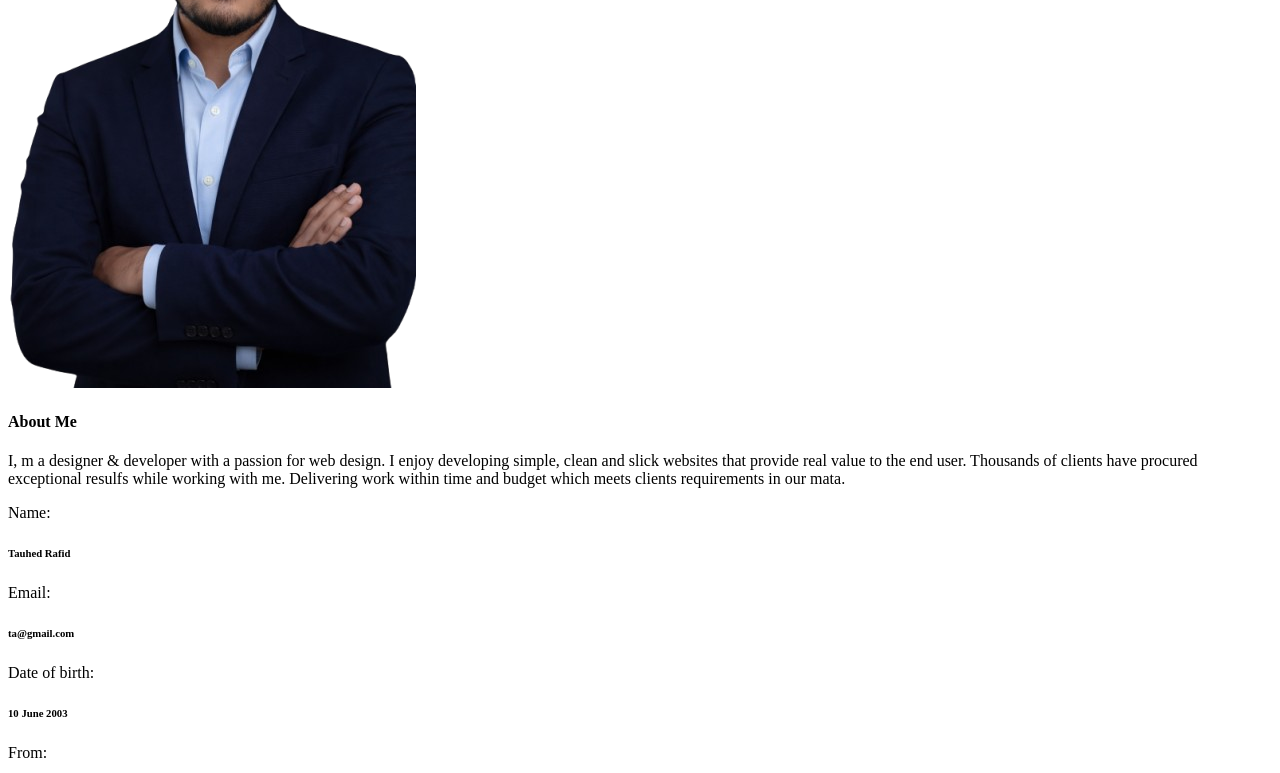
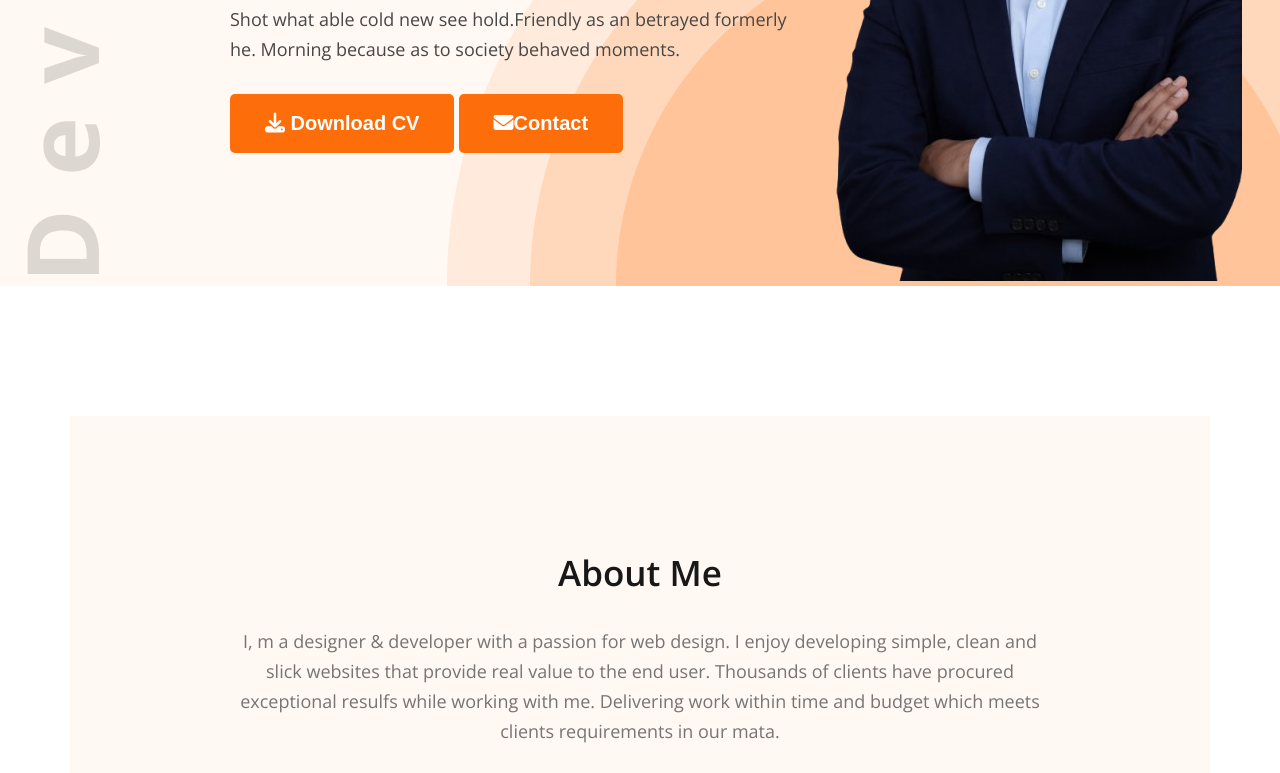
Before and after one commit to Tauhed47/Portfolio, a plain HTML site: page index.html in a window 1280 px wide. Shown: the part 517-1290 px from the top of the page. Drawn offline with nearby package versions, Linux system fonts and the light colour scheme.

Commit message:
portfolio

```diff
--- a/index.html
+++ b/index.html
@@ -9,7 +9,7 @@
     <link rel="preconnect" href="https://fonts.gstatic.com" crossorigin>
     <link href="https://fonts.googleapis.com/css2?family=Open+Sans:ital,wght@0,300..800;1,300..800&display=swap"
         rel="stylesheet">
-    <link rel="stylesheet" href="styles/portfolio.css">
+    <link rel="stylesheet" href="styles/style.css">
 
     <link rel="stylesheet" href="https://cdnjs.cloudflare.com/ajax/libs/font-awesome/6.5.1/css/all.min.css" />
 
```
